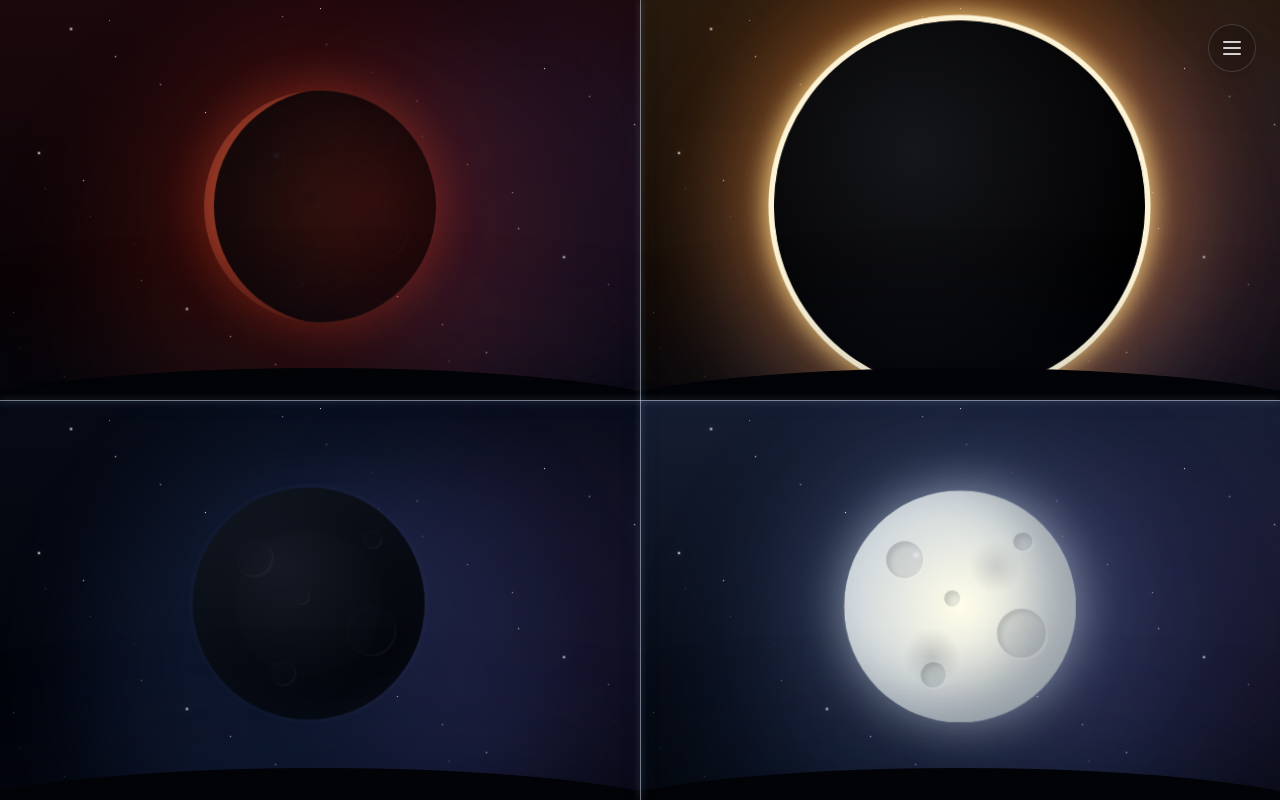
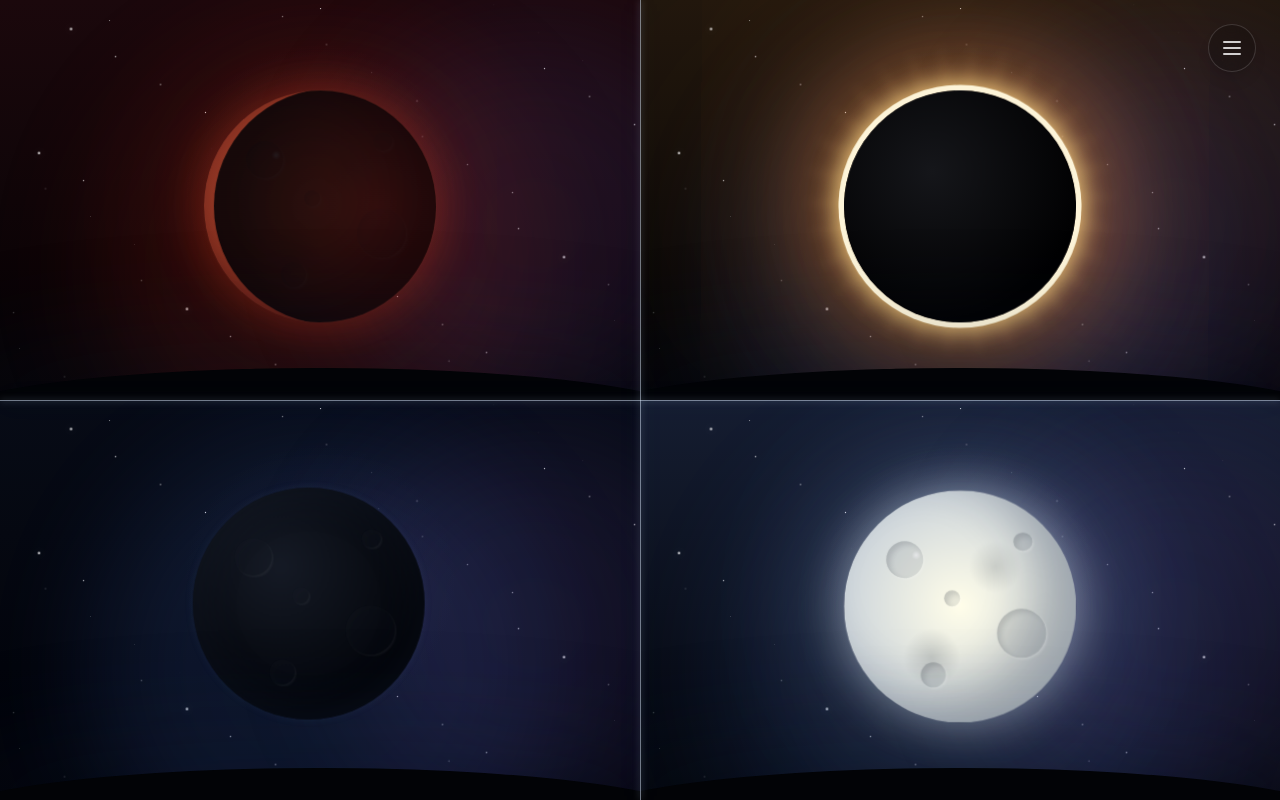
Before and after one commit to CastleBomber/codex-hello-moon, a Next.js app: page / in a window 1280 px wide. Built offline with nearby package versions, Linux system fonts and the light colour scheme.

Commit message:
Add homepage preview to README

```diff
--- a/app/globals.css
+++ b/app/globals.css
@@ -299,6 +299,10 @@ a {
   width: clamp(12rem, 29vw, 26rem);
 }
 
+.scene--preview.scene--solar-eclipse .moon-wrap {
+  width: min(29vw, 29vh);
+}
+
 .scene--solar-eclipse .moon {
   background: radial-gradient(circle at 38% 35%, #15161a, #010102 72%);
   box-shadow:
```
Also changed, not shown: assets/home-page.png (added), 1 other file (tests, documents, lock files or other folders).
